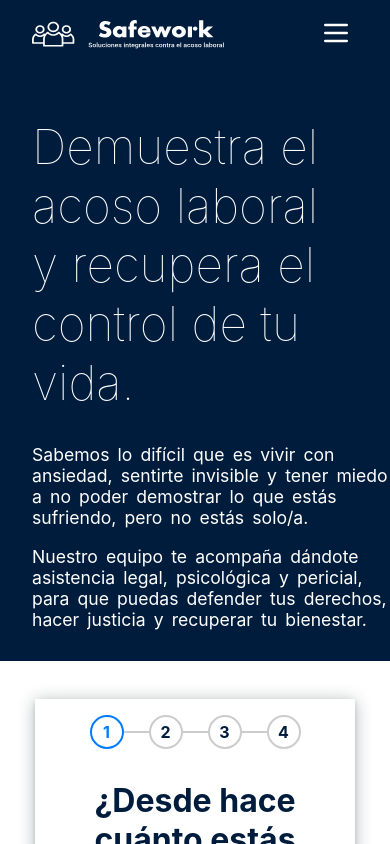
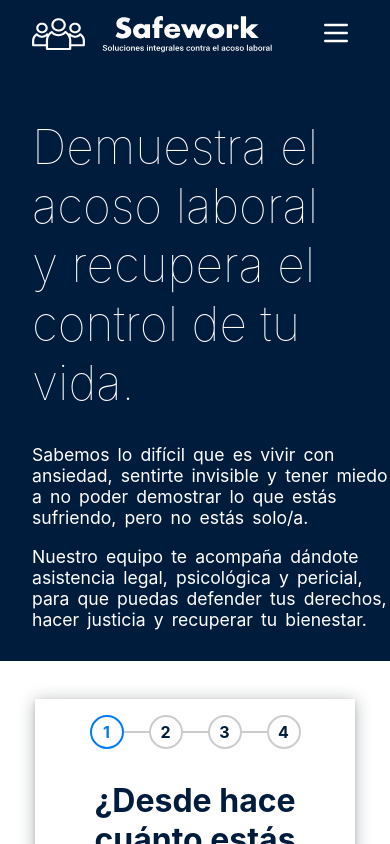
Before and after one commit to IvanOnGit/safe-work, a React (Vite) app: page / in a window 390 px wide. Shown: the top 844 px of the page. Built offline with nearby package versions, Linux system fonts and the light colour scheme.

Commit message:
logo bigger on mobile

```diff
--- a/src/components/Navbar/styles.ts
+++ b/src/components/Navbar/styles.ts
@@ -15,7 +15,7 @@ export const Logo = styled.img`
 
   @media (max-width: 768px) {
     margin-left: 1rem;
-    width: 12rem;
+    width: 15rem;
   }
 `;
 
```
